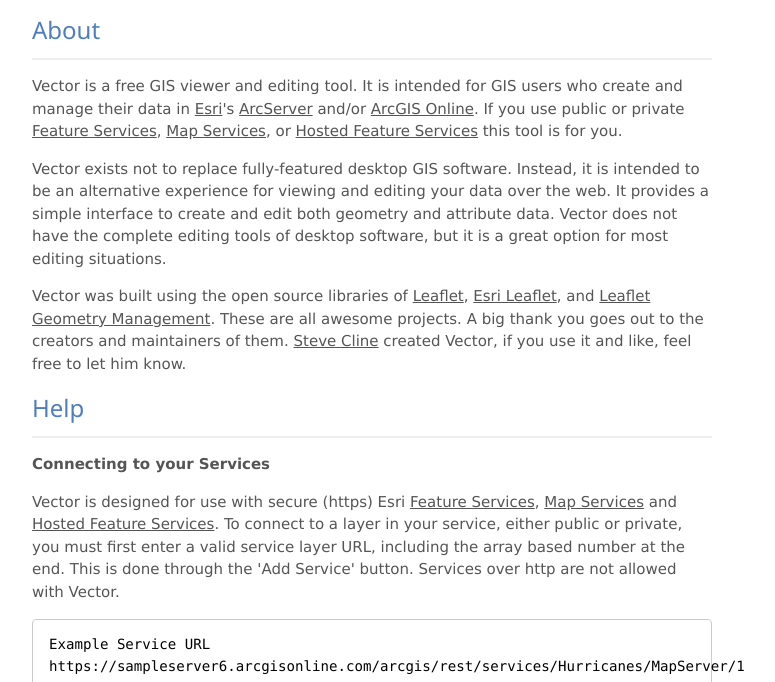
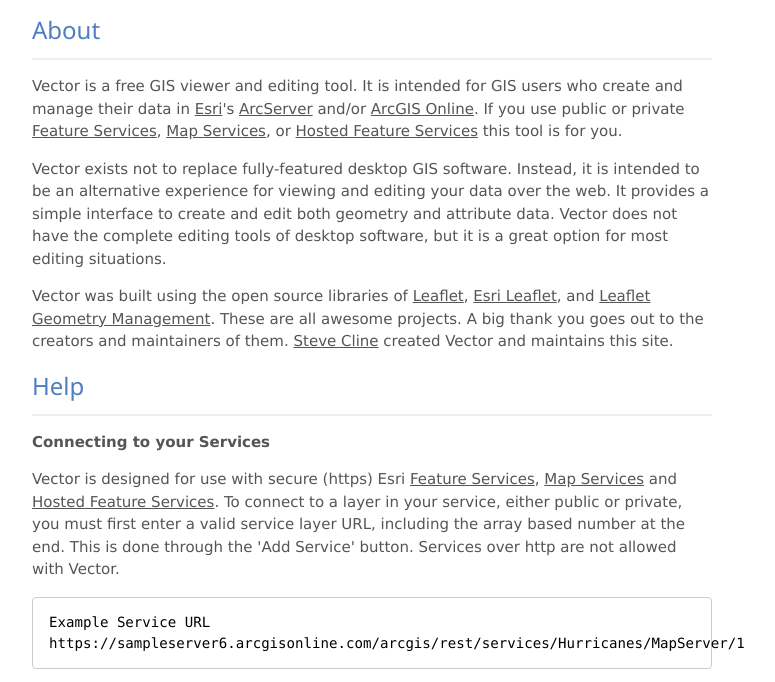
Before and after one commit to SteveCline/vector, a plain HTML site: page info.html in a window 1280 px wide. Shown: the part 102-784 px from the top of the page, without its empty margins (268-1043 px from the left). Drawn offline with Linux system fonts and the light colour scheme.

Commit message:
Update info.html

```diff
--- a/info.html
+++ b/info.html
@@ -28,7 +28,7 @@ body{color:#555;}
 		<hr>
 		<p>Vector is a free GIS viewer and editing tool. It is intended for GIS users who create and manage their data in <a href="https://www.esri.com/en-us/home" target="_blank">Esri</a>'s <a href="http://enterprise.arcgis.com/en/server/latest/get-started/windows/what-is-arcgis-for-server-.htm" target="_blank">ArcServer</a> and/or <a href="https://doc.arcgis.com/en/arcgis-online/reference/what-is-agol.htm" target="_blank">ArcGIS Online</a>. If you use public or private <a href="https://enterprise.arcgis.com/en/server/latest/publish-services/linux/what-is-a-feature-service-.htm" target="_blank">Feature Services</a>, <a href="http://enterprise.arcgis.com/en/server/latest/publish-services/linux/what-is-a-map-service.htm" target="_blank">Map Services</a>, or <a href="https://doc.arcgis.com/en/arcgis-online/manage-data/publish-features.htm" target="_blank">Hosted Feature Services</a> this tool is for you.</p>
 		<p>Vector exists not to replace fully-featured desktop GIS software. Instead, it is intended to be an alternative experience for viewing and editing your data over the web. It provides a simple interface to create and edit both geometry and attribute data. Vector does not have the complete editing tools of desktop software, but it is a great option for most editing situations.</p>
-		<p>Vector was built using the open source libraries of <a href="https://leafletjs.com/" target="_blank">Leaflet</a>, <a href="http://esri.github.io/esri-leaflet/" target="_blank">Esri Leaflet</a>, and <a href="https://github.com/codeofsumit/leaflet.pm" target="_blank">Leaflet Geometry Management</a>. These are all awesome projects. A big thank you goes out to the creators and maintainers of them. <a href="https://twitter.com/SteveClineBird" target="_blank">Steve Cline</a> created Vector, if you use it and like, feel free to let him know.</p>
+		<p>Vector was built using the open source libraries of <a href="https://leafletjs.com/" target="_blank">Leaflet</a>, <a href="http://esri.github.io/esri-leaflet/" target="_blank">Esri Leaflet</a>, and <a href="https://github.com/codeofsumit/leaflet.pm" target="_blank">Leaflet Geometry Management</a>. These are all awesome projects. A big thank you goes out to the creators and maintainers of them. <a href="https://twitter.com/SteveClineBird" target="_blank">Steve Cline</a> created Vector and maintains this site.</p>
 		<h3 class="w3-blue-text">Help</h3>
 		<hr>
 		<p><b>Connecting to your Services</b><p>
```
